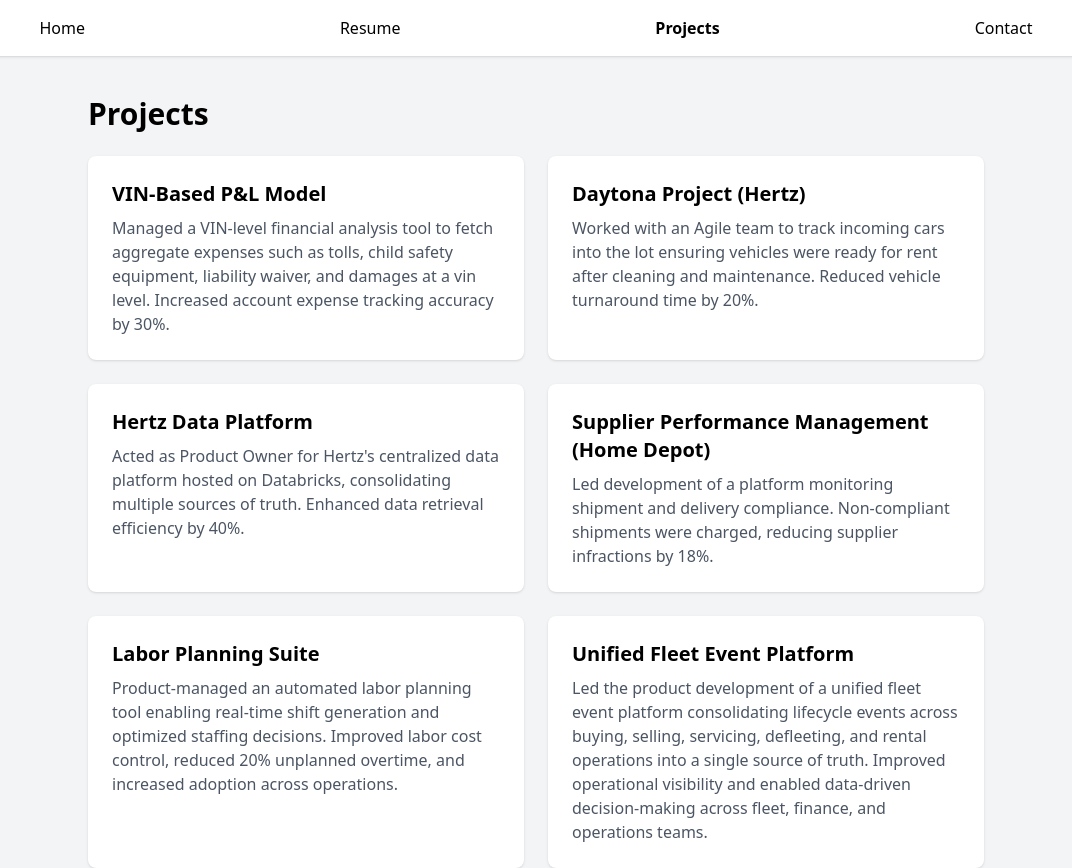
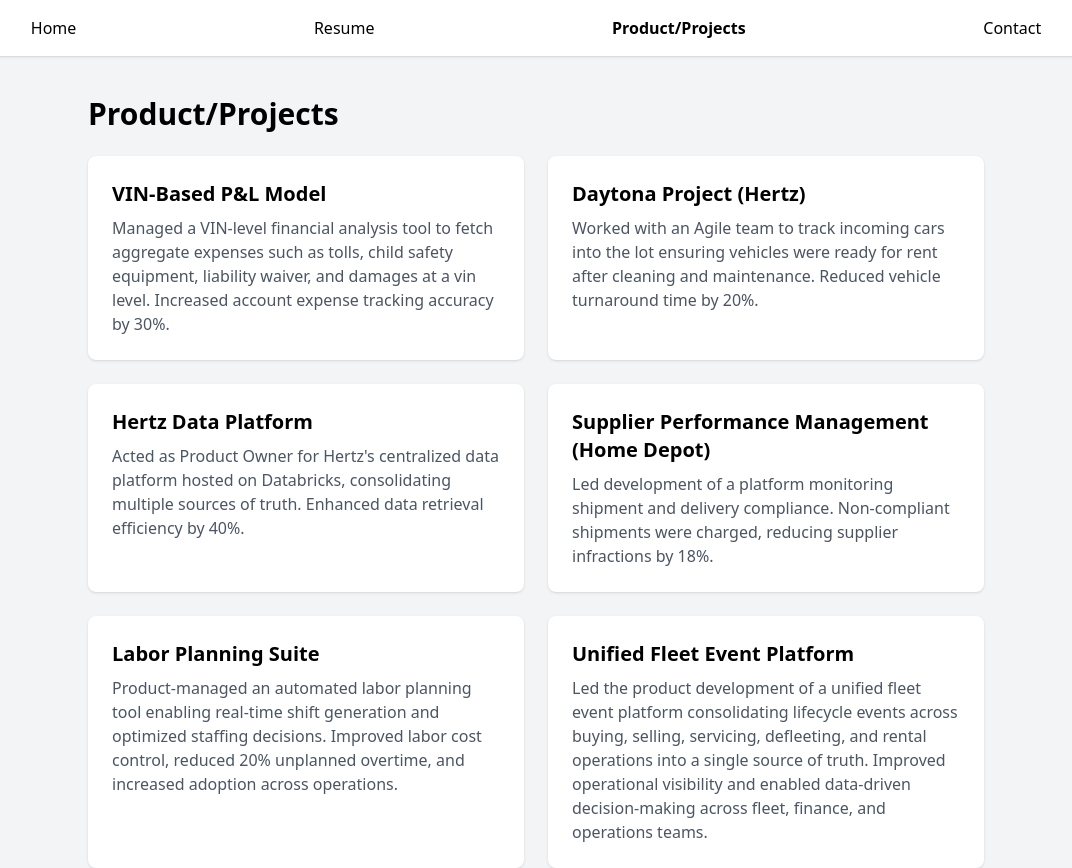
Before and after one commit to Kjoudeh/portfolio, a plain HTML site: page projects.html in a window 1280 px wide. Shown: the whole page, without its empty margins (104-1176 px from the left). Drawn offline with nearby package versions, Linux system fonts and the light colour scheme.

Commit message:
Rename 'Projects' to 'Product/Projects' in HTML

```diff
--- a/projects.html
+++ b/projects.html
@@ -10,12 +10,12 @@
   <nav class="bg-white shadow p-4 flex justify-around">
     <a href="index.html">Home</a>
     <a href="resume.html">Resume</a>
-    <a href="projects.html" class="font-bold">Projects</a>
+    <a href="projects.html" class="font-bold">Product/Projects</a>
     <a href="contact.html">Contact</a>
   </nav>
 
   <section class="max-w-4xl mx-auto mt-10">
-    <h1 class="text-3xl font-bold mb-6">Projects</h1>
+    <h1 class="text-3xl font-bold mb-6">Product/Projects</h1>
     <div class="grid grid-cols-1 md:grid-cols-2 gap-6">
 
       <div class="bg-white p-6 rounded-lg shadow">
```
